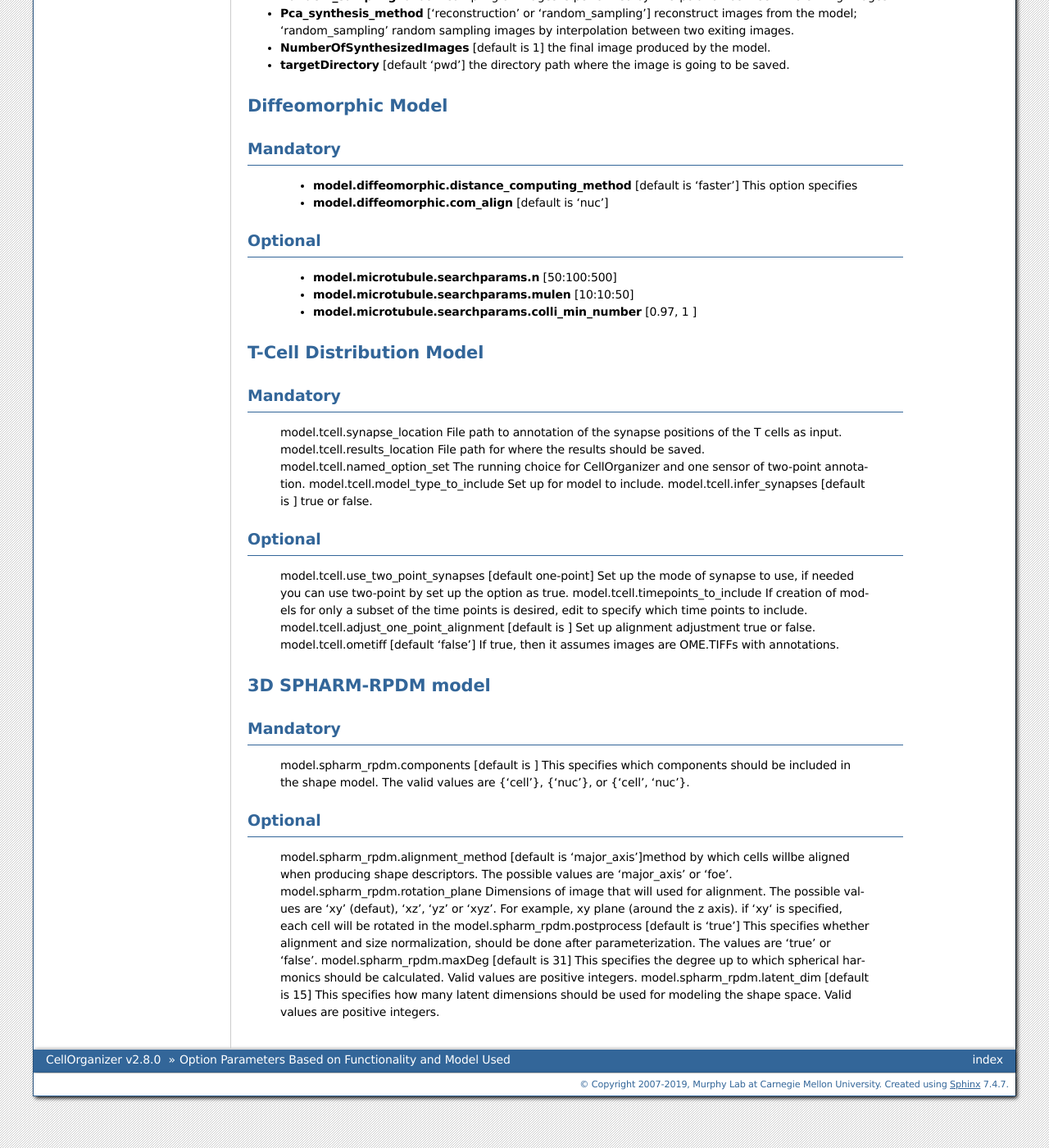
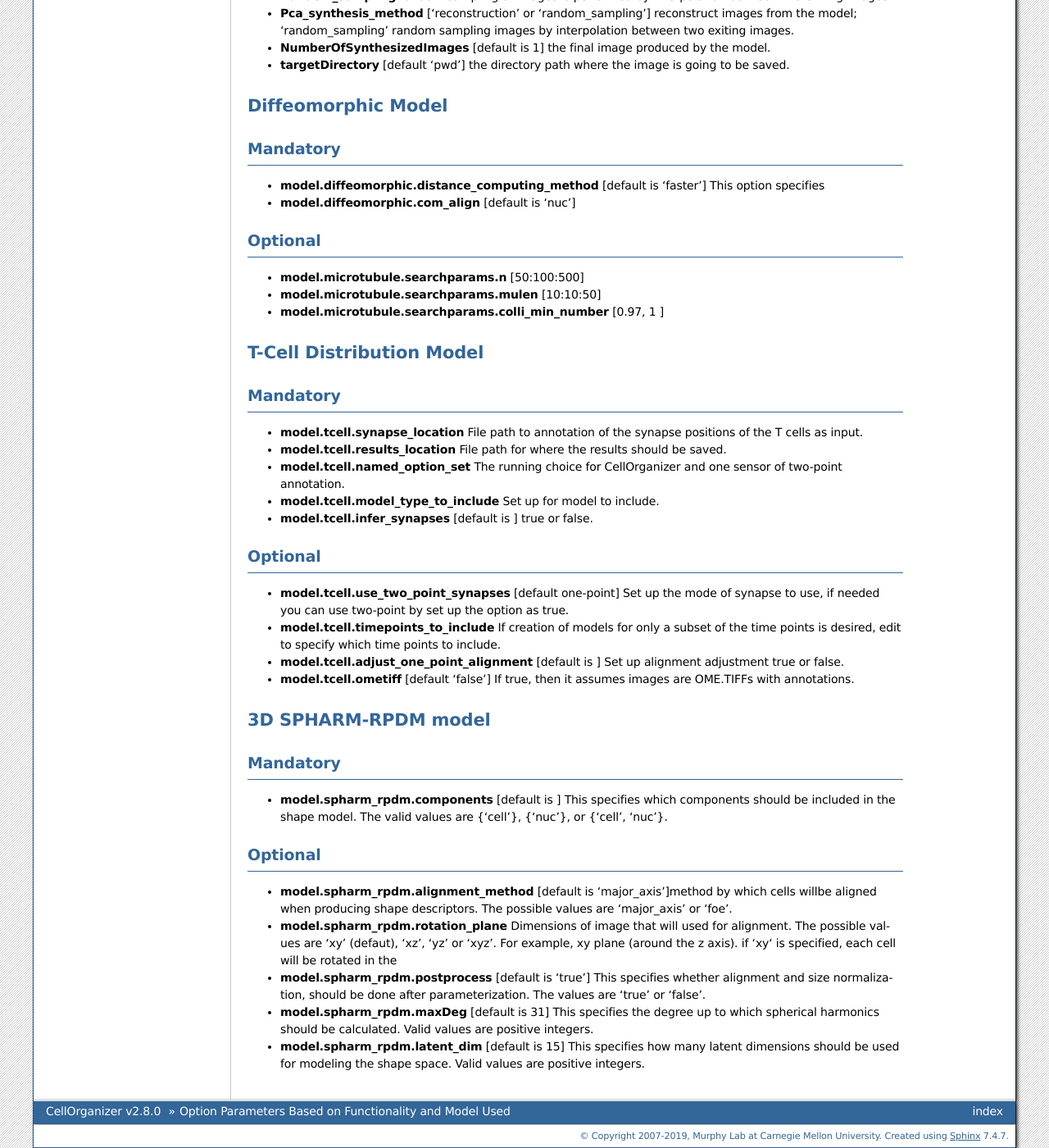
Before and after one commit to murphygroup/cellorganizer-documentation_old, a Sphinx documentation site: the page built from source/chapters/Cellorganizer_main_process/img2sml_model_options.rst, in a window 1280 px wide and 1400 px high, scrolled down 735 px. Shown: the whole window at 82% size. Built offline with Sphinx 7.4.7, drawn with Linux system fonts in a browser that asks for light colours.

Commit message:
Update img2sml_model_options.rst

```diff
--- a/source/chapters/Cellorganizer_main_process/img2sml_model_options.rst
+++ b/source/chapters/Cellorganizer_main_process/img2sml_model_options.rst
@@ -41,44 +41,44 @@ Diffeomorphic Model
 
 **Mandatory**
 ^^^^^^^^^^^^^
-      * **model.diffeomorphic.distance_computing_method** [default is ‘faster’]  This option specifies
-      * **model.diffeomorphic.com_align** [default is ‘nuc’]
+* **model.diffeomorphic.distance_computing_method** [default is ‘faster’]  This option specifies
+* **model.diffeomorphic.com_align** [default is ‘nuc’]
 
 **Optional**
 ^^^^^^^^^^^^
-      * **model.microtubule.searchparams.n** [50:100:500]
-      * **model.microtubule.searchparams.mulen** [10:10:50]
-      * **model.microtubule.searchparams.colli_min_number** [0.97, 1 ]
+* **model.microtubule.searchparams.n** [50:100:500]
+* **model.microtubule.searchparams.mulen** [10:10:50]
+* **model.microtubule.searchparams.colli_min_number** [0.97, 1 ]
 
 T-Cell Distribution Model
 -------------------------
 
 **Mandatory**
 ^^^^^^^^^^^^^
-        model.tcell.synapse_location File path to annotation of the synapse positions of the T cells as input.
-        model.tcell.results_location File path for where the results should be saved.
-        model.tcell.named_option_set The running choice for CellOrganizer and one sensor of two-point annotation.
-        model.tcell.model_type_to_include Set up for model to include.
-        model.tcell.infer_synapses [default is ] true or false.
+* **model.tcell.synapse_location**  File path to annotation of the synapse positions of the T cells as input.
+* **model.tcell.results_location**  File path for where the results should be saved.
+* **model.tcell.named_option_set**  The running choice for CellOrganizer and one sensor of two-point annotation.
+* **model.tcell.model_type_to_include**  Set up for model to include.
+* **model.tcell.infer_synapses**  [default is ] true or false.
 
 **Optional**
 ^^^^^^^^^^^^
-        model.tcell.use_two_point_synapses [default one-point] Set up the mode of synapse to use, if needed you can use two-point by set up the option as true.
-        model.tcell.timepoints_to_include If creation of models for only a subset of the time points is desired, edit to specify which time points to include.
-        model.tcell.adjust_one_point_alignment [default is ]  Set up alignment adjustment true or false.
-        model.tcell.ometiff [default ‘false’] If true, then it assumes images are OME.TIFFs with annotations.
+* **model.tcell.use_two_point_synapses**  [default one-point] Set up the mode of synapse to use, if needed you can use two-point by set up the option as true.
+* **model.tcell.timepoints_to_include**  If creation of models for only a subset of the time points is desired, edit to specify which time points to include.
+* **model.tcell.adjust_one_point_alignment**  [default is ]  Set up alignment adjustment true or false.
+* **model.tcell.ometiff**  [default ‘false’] If true, then it assumes images are OME.TIFFs with annotations.
 
 3D SPHARM-RPDM model
 --------------------
 
 **Mandatory**
 ^^^^^^^^^^^^^
-        model.spharm_rpdm.components [default is ] This specifies which components should be included in the shape model. The valid values are {'cell'}, {'nuc'}, or {'cell', 'nuc'}.
+* **model.spharm_rpdm.components**  [default is ] This specifies which components should be included in the shape model. The valid values are {'cell'}, {'nuc'}, or {'cell', 'nuc'}.
 
 **Optional**
 ^^^^^^^^^^^^
-        model.spharm_rpdm.alignment_method [default is ‘major_axis’]method by which cells willbe aligned when producing shape descriptors. The possible values are 'major_axis' or 'foe'.
-        model.spharm_rpdm.rotation_plane Dimensions of image that will used for alignment. The possible values are 'xy' (defaut), 'xz', 'yz' or ‘xyz'. For example, xy plane (around the z axis). if ‘xy‘ is specified, each cell will be rotated in the
-        model.spharm_rpdm.postprocess [default is ‘true’] This specifies whether alignment and size normalization, should be done after parameterization. The values are ‘true’ or ‘false’.
-        model.spharm_rpdm.maxDeg [default is 31] This specifies the degree up to which spherical harmonics should be calculated. Valid values are positive integers.
-        model.spharm_rpdm.latent_dim  [default is 15] This specifies how many latent dimensions should be used for modeling the shape space. Valid values are positive integers.
+* **model.spharm_rpdm.alignment_method**  [default is ‘major_axis’]method by which cells willbe aligned when producing shape descriptors. The possible values are 'major_axis' or 'foe'.
+* **model.spharm_rpdm.rotation_plane** Dimensions of image that will used for alignment. The possible values are 'xy' (defaut), 'xz', 'yz' or ‘xyz'. For example, xy plane (around the z axis). if ‘xy‘ is specified, each cell will be rotated in the
+* **model.spharm_rpdm.postprocess** [default is ‘true’] This specifies whether alignment and size normalization, should be done after parameterization. The values are ‘true’ or ‘false’.
+* **model.spharm_rpdm.maxDeg** [default is 31] This specifies the degree up to which spherical harmonics should be calculated. Valid values are positive integers.
+* **model.spharm_rpdm.latent_dim**  [default is 15] This specifies how many latent dimensions should be used for modeling the shape space. Valid values are positive integers.
```
